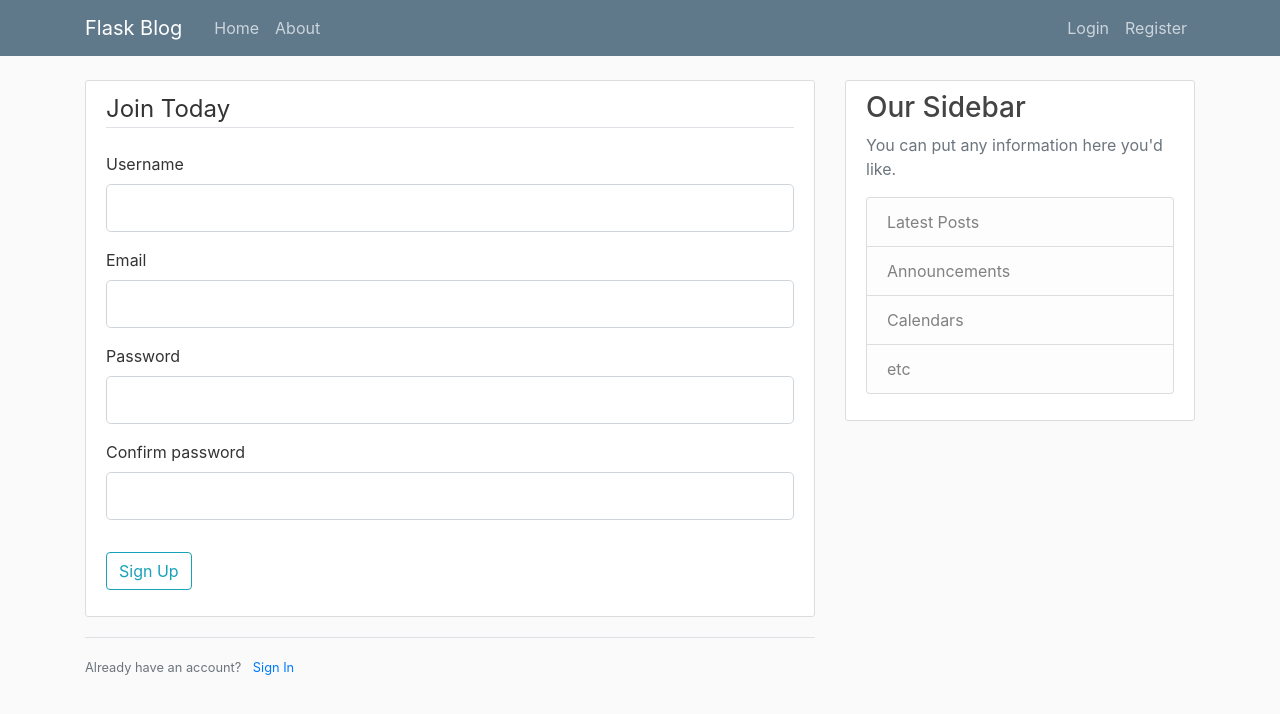
After one commit to RubikonZ/Flask, a Flask app: page /register in a window 1280 px wide. The commit adds this page. Shown: the top 714 px of the page. Run offline with Flask 2, Linux system fonts and the light colour scheme; some libraries are stand-ins or nearby versions.

Commit message:
Working login/register forms with flash messages, no DB for users (yet)

```diff
--- a/flaskr/__init__.py
+++ b/flaskr/__init__.py
@@ -1,7 +1,8 @@
 import os
 
-from flask import Flask, render_template
-
+from .forms import RegistrationForm, LoginForm
+from flask import Flask, render_template, flash, redirect, url_for
+from flask_sqlalchemy import SQLAlchemy
 
 def create_app(test_config=None):
     """ FACTORY FUNCTION """
@@ -9,11 +10,11 @@ def create_app(test_config=None):
     # create and configure the app
     app = Flask(__name__, instance_relative_config=True)
     app.config.from_mapping(
-        SECRET_KEY=os.environ.get('SECRET_KEY'),
-        DATABASE=os.path.join(app.instance_path, 'flaskr.sqlite'),
+        SECRET_KEY='18ff52a8f075d9ca741ed27d763d2619'
+        # DATABASE=os.path.join(app.instance_path, 'flaskr.sqlite'),
     )
 
-    app.config['SECRET_KEY'] = os.environ.get('SECRET_KEY')
+    # app.config['SECRET_KEY'] = os.environ.get('SECRET_KEY')
 
     if test_config is None:
         # Load the instance config, if it exists, when not testing
@@ -45,12 +46,32 @@ def create_app(test_config=None):
 
     @app.route('/home')
     @app.route('/')
-    def index():
+    def home():
         return render_template('home.html', posts=posts)
 
     @app.route('/about')
     def about():
         return render_template('about.html', title='ZDAROVA')
+
+    @app.route('/register', methods=['GET', 'POST'])
+    def register():
+        form = RegistrationForm()
+        if form.validate_on_submit():
+            flash(f"Account created for {form.username.data}", 'success')
+            return redirect(url_for('home'))
+        return render_template('register.html', title='Register', form=form)
+
+    @app.route('/login', methods=['GET', 'POST'])
+    def login():
+        form = LoginForm()
+        if form.validate_on_submit():
+            # 'success' and 'danger' are built-in bootstrap classes
+            if form.email.data == 'admin@blog.com' and form.password.data == 'qwe':
+                flash(f"Successfully logged in as {form.email.data}", 'success')
+                return redirect(url_for('home'))
+            else:
+                flash(f"Wrong login information", 'danger')
+        return render_template('login.html', titler='Login', form=form)
 
     from . import auth
     app.register_blueprint(auth.bp)
--- a/flaskr/forms.py
+++ b/flaskr/forms.py
@@ -0,0 +1,18 @@
+from flask_wtf import FlaskForm
+from wtforms import StringField, PasswordField, SubmitField, BooleanField
+from wtforms.validators import DataRequired, Length, Email, EqualTo
+
+
+class RegistrationForm(FlaskForm):
+    username = StringField('Username', validators=[DataRequired(), Length(min=2, max=20)])
+    email = StringField('Email', validators=[DataRequired(), Email()])
+    password = PasswordField('Password', validators=[DataRequired()])
+    confirm_password = PasswordField('Confirm password', validators=[DataRequired(), EqualTo('password')])
+    submit = SubmitField('Sign Up')
+
+
+class LoginForm(FlaskForm):
+    email = StringField('Email', validators=[DataRequired(), Email()])
+    password = PasswordField('Password', validators=[DataRequired()])
+    remember = BooleanField('Remember Login?')
+    submit = SubmitField('Login')
--- a/flaskr/templates/layout.html
+++ b/flaskr/templates/layout.html
@@ -8,7 +8,6 @@
 
         <!-- Bootstrap CSS -->
         <link rel="stylesheet" href="https://maxcdn.bootstrapcdn.com/bootstrap/4.0.0/css/bootstrap.min.css" integrity="sha384-Gn5384xqQ1aoWXA+058RXPxPg6fy4IWvTNh0E263XmFcJlSAwiGgFAW/dAiS6JXm" crossorigin="anonymous">
-
         <link rel="stylesheet" type="text/css" href="{{ url_for('static', filename='main.css') }}">
 
 
@@ -18,6 +17,7 @@
             <title>Flask Blog</title>
         {% endif %}
     </head>
+
     <body>
          <header class="site-header">
           <nav class="navbar navbar-expand-md navbar-dark bg-steel fixed-top">
@@ -28,13 +28,13 @@
               </button>
               <div class="collapse navbar-collapse" id="navbarToggle">
                 <div class="navbar-nav mr-auto">
-                  <a class="nav-item nav-link" href="/">Home</a>
-                  <a class="nav-item nav-link" href="/about">About</a>
+                  <a class="nav-item nav-link" href="{{ url_for('home') }}">Home</a>
+                  <a class="nav-item nav-link" href="{{ url_for('about') }}">About</a>
                 </div>
                 <!-- Navbar Right Side -->
                 <div class="navbar-nav">
-                  <a class="nav-item nav-link" href="/login">Login</a>
-                  <a class="nav-item nav-link" href="/register">Register</a>
+                  <a class="nav-item nav-link" href="{{ url_for('login') }}">Login</a>
+                  <a class="nav-item nav-link" href="{{ url_for('register') }}">Register</a>
                 </div>
               </div>
             </div>
@@ -44,7 +44,16 @@
          <main role="main" class="container">
            <div class="row">
             <div class="col-md-8">
-              {% block content %}{% endblock %}
+                {% with messages = get_flashed_messages(with_categories=true) %}
+                    {% if messages %}
+                      {% for category, message in messages %}
+                        <div class="alert alert-{{ category }}">
+                          {{ message }}
+                        </div>
+                      {% endfor %}
+                    {% endif %}
+                {% endwith %}
+                {% block content %}{% endblock %}
             </div>
             <div class="col-md-4">
               <div class="content-section">
@@ -65,8 +74,8 @@
         <!-- Optional JavaScript; choose one of the two! -->
 
         <!-- Option 2: jQuery, Popper.js, and Bootstrap JS -->
-        <script src="https://code.jquery.com/jquery-3.5.1.slim.min.js" integrity="sha384-DfXdz2htPH0lsSSs5nCTpuj/zy4C+OGpamoFVy38MVBnE+IbbVYUew+OrCXaRkfj" crossorigin="anonymous"></script>
-        <script src="https://cdn.jsdelivr.net/npm/popper.js@1.16.1/dist/umd/popper.min.js" integrity="sha384-9/reFTGAW83EW2RDu2S0VKaIzap3H66lZH81PoYlFhbGU+6BZp6G7niu735Sk7lN" crossorigin="anonymous"></script>
-        <script src="https://cdn.jsdelivr.net/npm/bootstrap@4.5.3/dist/js/bootstrap.min.js" integrity="sha384-w1Q4orYjBQndcko6MimVbzY0tgp4pWB4lZ7lr30WKz0vr/aWKhXdBNmNb5D92v7s" crossorigin="anonymous"></script>
+        <script src="https://code.jquery.com/jquery-3.2.1.slim.min.js" integrity="sha384-KJ3o2DKtIkvYIK3UENzmM7KCkRr/rE9/Qpg6aAZGJwFDMVNA/GpGFF93hXpG5KkN" crossorigin="anonymous"></script>
+        <script src="https://cdnjs.cloudflare.com/ajax/libs/popper.js/1.12.9/umd/popper.min.js" integrity="sha384-ApNbgh9B+Y1QKtv3Rn7W3mgPxhU9K/ScQsAP7hUibX39j7fakFPskvXusvfa0b4Q" crossorigin="anonymous"></script>
+        <script src="https://maxcdn.bootstrapcdn.com/bootstrap/4.0.0/js/bootstrap.min.js" integrity="sha384-JZR6Spejh4U02d8jOt6vLEHfe/JQGiRRSQQxSfFWpi1MquVdAyjUar5+76PVCmYl" crossorigin="anonymous"></script>
     </body>
 </html>
--- /dev/null
+++ b/flaskr/templates/register.html
@@ -0,0 +1,82 @@
+{% extends "layout.html" %}
+
+{% block content %}
+    <div class="content-section">
+        <form method="POST" action="">
+            {{ form.hidden_tag() }}
+            <fieldset class="form-group">
+                <legend class="border-bottom mb-4">Join Today</legend>
+
+                <!-- USERNAME field -->
+                <div class="form-group">
+                    {{ form.username.label(class="form-control-label") }}
+
+                    {% if form.username.errors %}
+                        {{ form.username(class="form-control form-control-lg is-invalid") }}
+                        <div class="invalid-feedback">
+                            {% for error in form.username.errors %}
+                                <span>{{ error }}</span>
+                            {% endfor %}
+                        </div>
+                    {% else %}
+                        {{ form.username(class="form-control form-control-lg") }}
+                    {% endif %}
+                </div>
+
+                <!-- EMAIL field -->
+                <div class="form-group">
+                    {{ form.email.label(class="form-control-label") }}
+                    {% if form.email.errors %}
+                        {{ form.email(class="form-control form-control-lg is-invalid") }}
+                        <div class="invalid-feedback">
+                            {% for error in form.email.errors %}
+                                <span>{{ error }}</span>
+                            {% endfor %}
+                        </div>
+                    {% else %}
+                        {{ form.email(class="form-control form-control-lg") }}
+                    {% endif %}
+                </div>
+
+                <!-- PASSWORD field -->
+                <div class="form-group">
+                    {{ form.password.label(class="form-control-label") }}
+                    {% if form.password.errors %}
+                        {{ form.password(class="form-control form-control-lg is-invalid") }}
+                        <div class="invalid-feedback">
+                            {% for error in form.password.errors %}
+                                <span>{{ error }}</span>
+                            {% endfor %}
+                        </div>
+                    {% else %}
+                        {{ form.password(class="form-control form-control-lg") }}
+                    {% endif %}
+                </div>
+
+                <!-- CONFIRM PASSWORD field -->
+                <div class="form-group">
+                    {{ form.confirm_password.label(class="form-control-label") }}
+                    {% if form.confirm_password.errors %}
+                        {{ form.confirm_password(class="form-control form-control-lg is-invalid") }}
+                        <div class="invalid-feedback">
+                            {% for error in form.confirm_password.errors %}
+                                <span>{{ error }}</span>
+                            {% endfor %}
+                        </div>
+                    {% else %}
+                        {{ form.confirm_password(class="form-control form-control-lg") }}
+                    {% endif %}
+                </div>
+
+            </fieldset>
+            <div class="form-group">
+                    {{ form.submit(class="btn btn-outline-info") }}
+            </div>
+        </form>
+    </div>
+    <div class="border-top pt-3">
+        <small class="text-muted">
+            Already have an account? <a class="ml-2" href="{{ url_for('login') }}">Sign In</a>
+        </small>
+    </div>
+{% endblock content %}
```
Also changed, not shown: flaskr/templates/login.html (added, +60 -0 lines), hello.py (+139 -139 lines).
